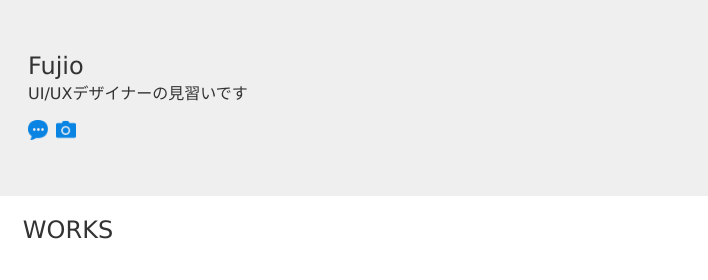
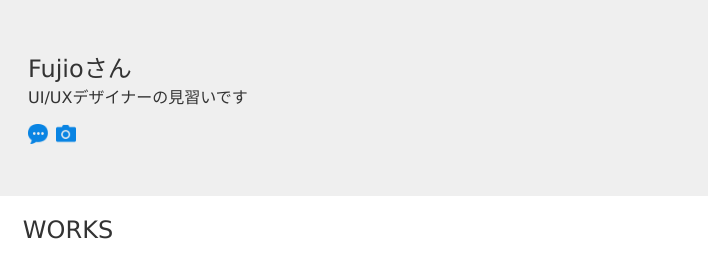
Before and after one commit to fujikita5112/psychic-winner, a plain HTML site: page index.html in a window 1280 px wide. Shown: the top 280 px of the page, 572-1280 px from the left. Drawn offline with Linux system fonts and the light colour scheme.

Commit message:
Update index.html

```diff
--- a/index.html
+++ b/index.html
@@ -14,7 +14,7 @@
         <img src="img/taro.png" width="120" height="120" alt="fujioのあいこ">
         </div>
         <div class="info">
-          <h1>Fujio</h1>
+          <h1>Fujioさん</h1>
           <p>UI/UXデザイナーの見習いです</p>
           <ul>
             <li>
```
